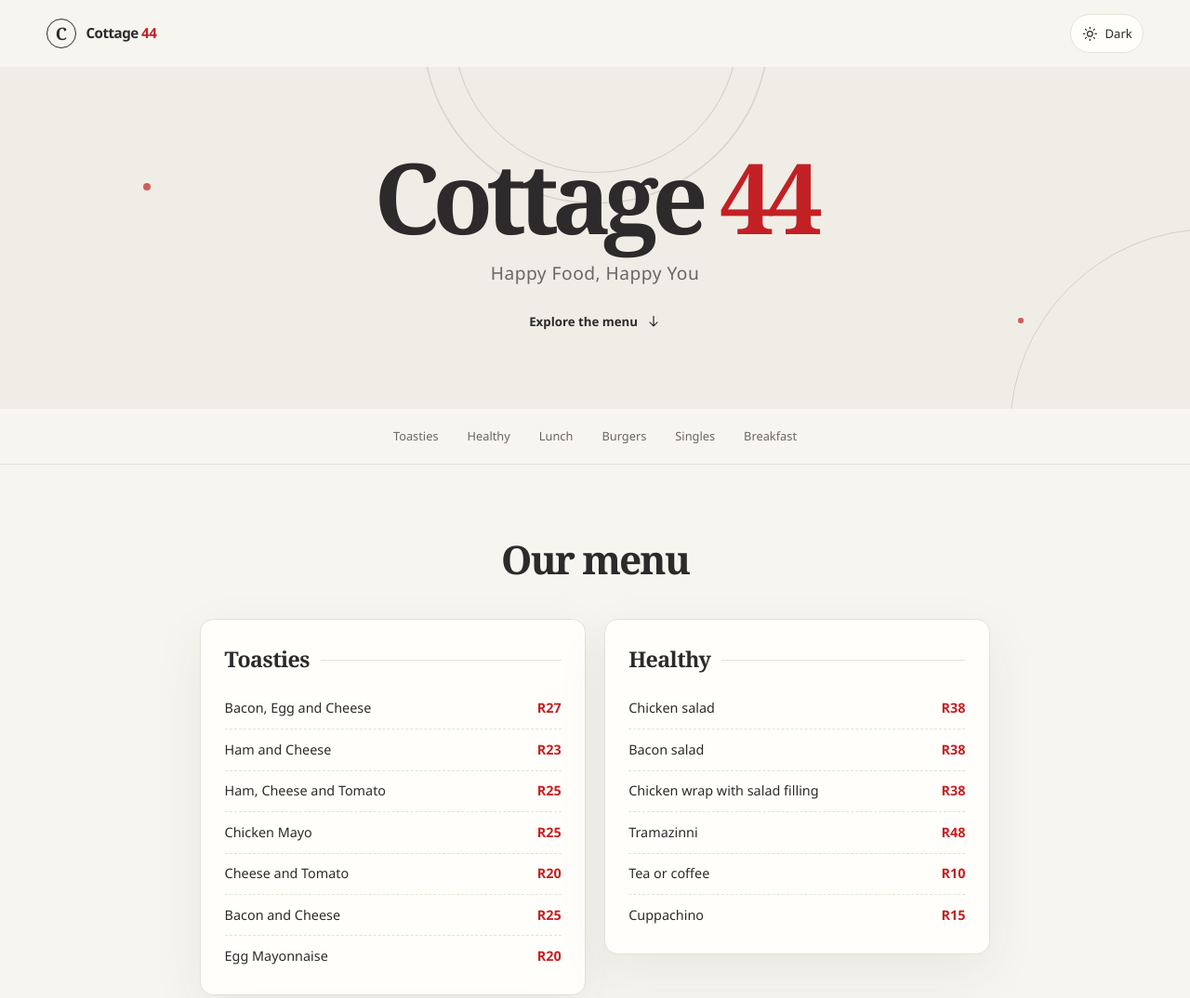
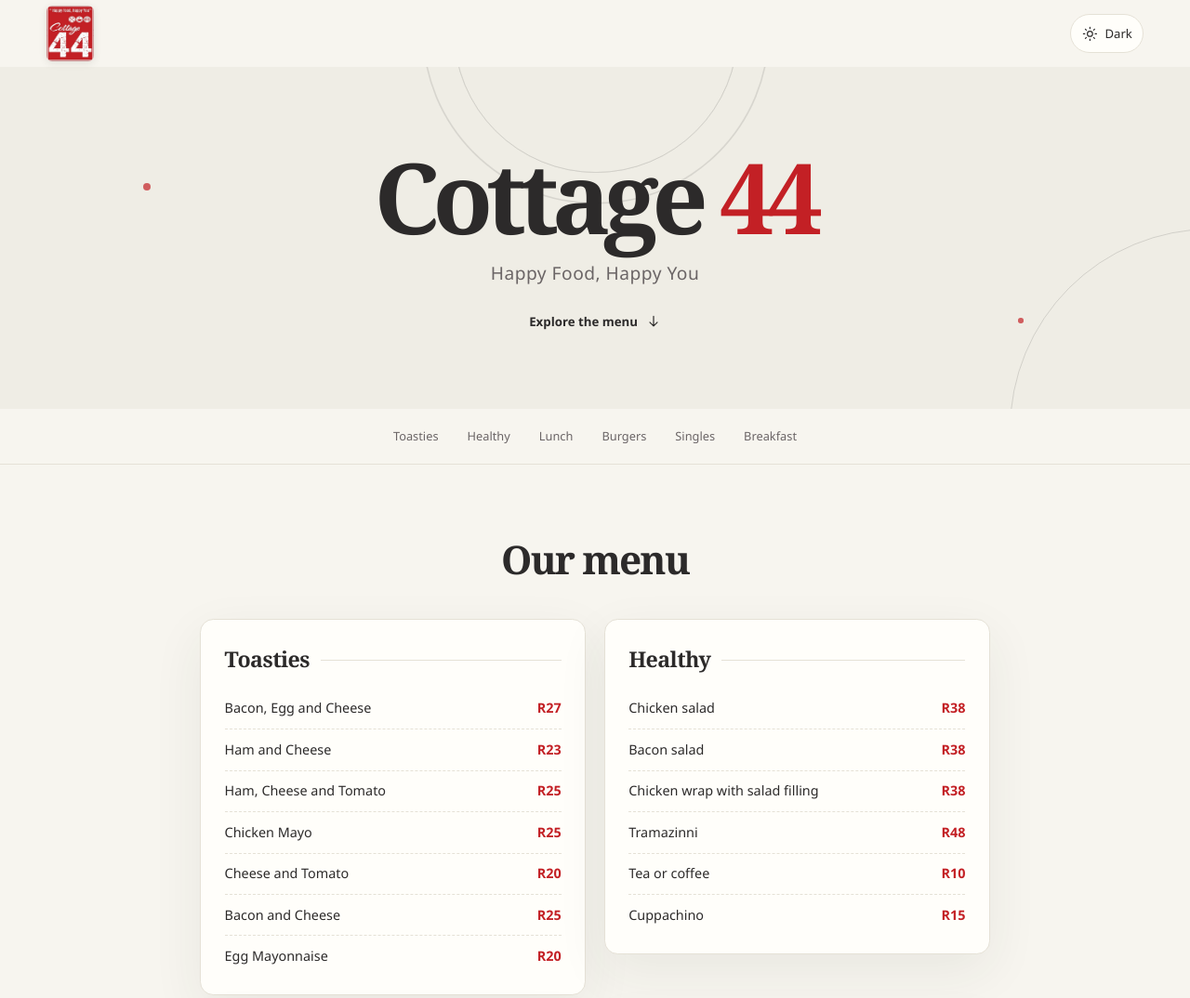
Before and after one commit to creeky240/Cottage44-menu, a plain HTML site: page index.html in a window 1280 px wide. Shown: the top 1074 px of the page at 93% size. Drawn offline with Linux system fonts and the light colour scheme.

Commit message:
Add Cottage 44 logo to site header
Co-authored-by: Copilot App <223556219+Copilot@users.noreply.github.com>

```diff
--- a/index.html
+++ b/index.html
@@ -24,9 +24,14 @@
   <body>
     <a class="skip-link" href="#menu">Skip to menu</a>
     <header class="site-header">
-      <a class="wordmark" href="#top" aria-label="Cottage 44 home">
-        <span class="wordmark__icon" aria-hidden="true">C</span>
-        <span class="wordmark__name">Cottage <span>44</span></span>
+      <a class="wordmark" href="#top">
+        <img
+          class="wordmark__logo"
+          src="assets/logo.jpeg"
+          alt="Cottage 44 — Happy Food, Happy You"
+          width="918"
+          height="1099"
+        >
       </a>
       <button
         class="theme-toggle"
--- a/styles.css
+++ b/styles.css
@@ -101,26 +101,16 @@ a {
   text-decoration: none;
 }
 
-.wordmark__icon {
-  display: grid;
-  width: 2rem;
-  aspect-ratio: 1;
-  place-items: center;
-  border: 1px solid var(--green);
-  border-radius: 50%;
-  color: var(--green);
-  font-family: var(--serif);
-  font-size: 1.15rem;
-  font-weight: 600;
+.wordmark__logo {
+  display: block;
+  width: auto;
+  max-width: 3.25rem;
+  height: 3.8rem;
+  border-radius: 0.38rem;
+  box-shadow: 0 2px 8px rgb(43 53 42 / 10%);
+  object-fit: contain;
 }
 
-.wordmark__name {
-  font-size: 0.95rem;
-  font-weight: 700;
-  letter-spacing: -0.035em;
-}
-
-.wordmark__name span,
 .site-footer__brand span {
   color: var(--accent);
 }
@@ -147,7 +137,8 @@ a {
 
 .theme-toggle:focus-visible,
 .category-nav__link:focus-visible,
-.hero__link:focus-visible {
+.hero__link:focus-visible,
+.wordmark:focus-visible {
   outline: 3px solid var(--accent);
   outline-offset: 3px;
 }
@@ -464,6 +455,10 @@ a {
     height: 4rem;
   }
 
+  .wordmark__logo {
+    height: 3.4rem;
+  }
+
   .hero {
     min-height: 20rem;
     padding-block: 3rem;
```
Also changed, not shown: assets/logo.jpeg (added).
